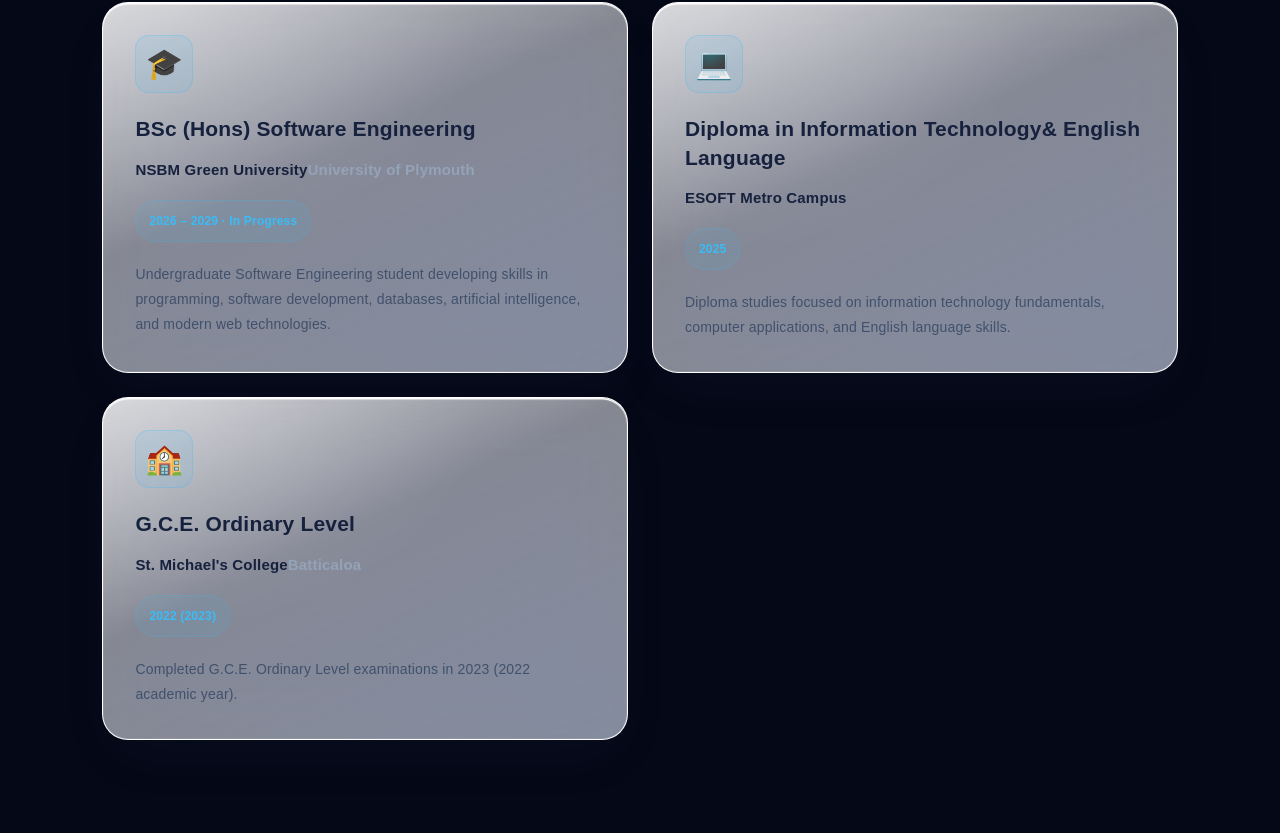
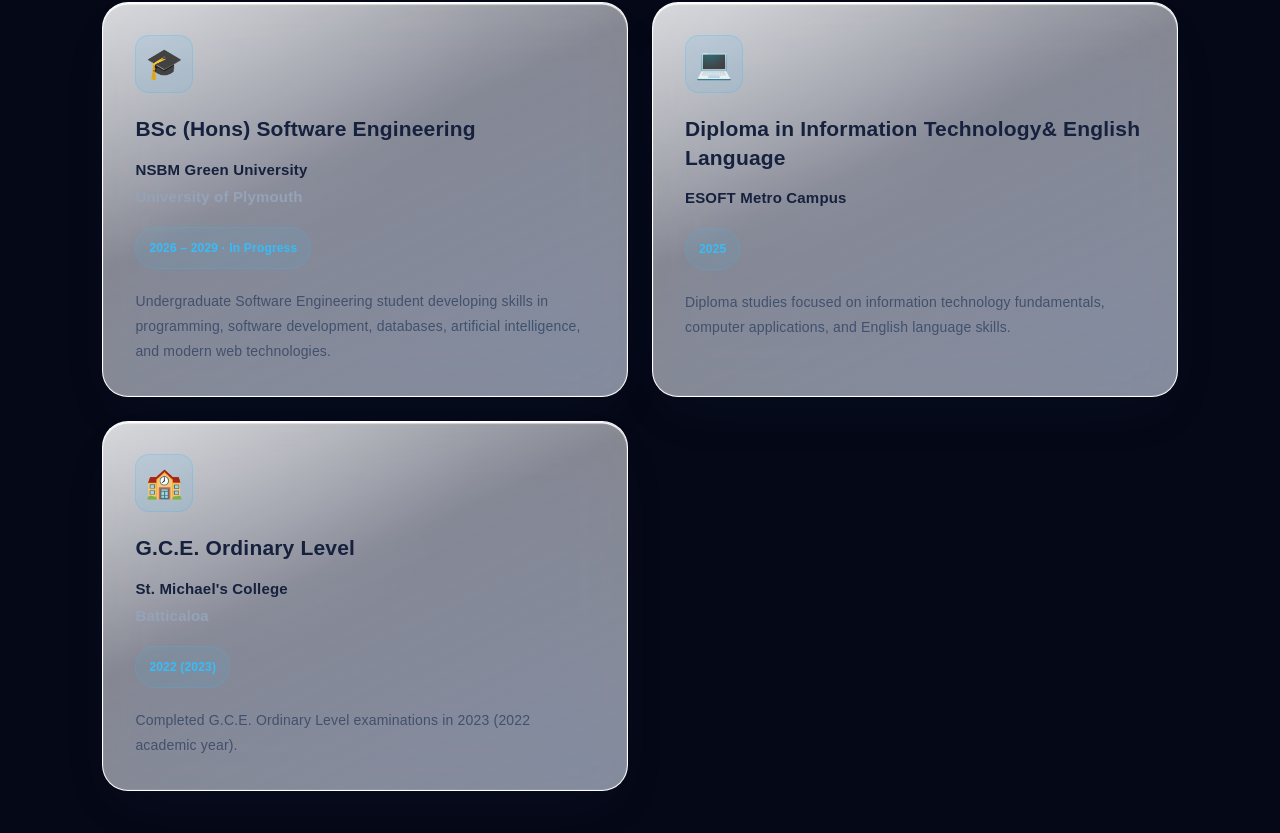
Before and after one commit to dionstacey03-dev/Dion-Portfolio-, a React (Vite) app: page / in a window 1280 px wide. Shown: the part 1827-2660 px from the top of the page. Built offline with nearby package versions, Linux system fonts and the light colour scheme; no server answers.

Commit message:
Fix spacing in education institution details

```diff
--- a/src/App.css
+++ b/src/App.css
@@ -1363,3 +1363,16 @@ section[id]{scroll-margin-top:96px}
 @media(max-width:480px){.projectFilters{gap:8px}.projectFilterButton{padding:9px 12px;font-size:12px}.projectCard{padding:22px}.projectLinks{gap:9px}.projectLinks .projectButton{padding:10px 12px;font-size:13px}}
 @media(max-width:340px){.hero h1{font-size:clamp(34px,11vw,42px);letter-spacing:-1.5px}.projectFilterButton{font-size:11px;padding:8px 10px}.projectLinks{flex-direction:column;align-items:stretch}.projectLinks .projectButton{width:100%}}
 @media(prefers-reduced-motion:reduce){.skipLink{transition:none}}
+
+/* Education fix: keep institution and awarding university/location on separate lines */
+.educationCard h4 {
+  display: flex;
+  flex-direction: column;
+  align-items: flex-start;
+  gap: 3px;
+}
+
+.educationCard h4 span {
+  display: block;
+  margin: 0;
+}
```
